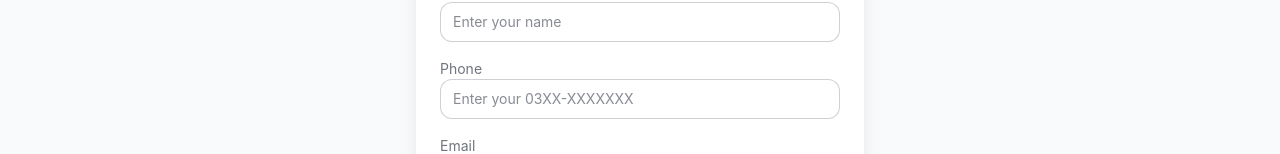
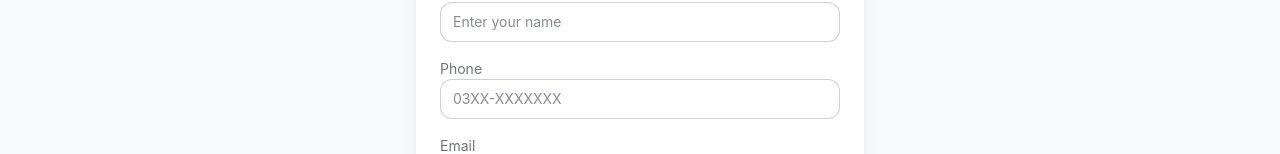
Before and after one commit to salmanshahidmalik/Ecommerce-Store, a React (Vite) app: page /register in a window 1280 px wide. Shown: the part 274-428 px from the top of the page. Built offline with nearby package versions, Linux system fonts and the light colour scheme.

Commit message:
Orderconfirmation page added and minor tweaks in registration form placeholder

```diff
--- a/src/App.jsx
+++ b/src/App.jsx
@@ -33,6 +33,8 @@ function App() {
 
         <Route path="/cart" element={<Cart />} />
 
+        <Route path="/orderconfirmation" element={<OrderConfirmation />} />
+
         <Route path="/login" element={<Login />} />
 
         <Route path="/wishlist" element={<Wishlist />} />
--- a/src/pages/Register.jsx
+++ b/src/pages/Register.jsx
@@ -33,7 +33,7 @@ function Register() {
 
               <input
                 type="tel"
-                placeholder="Enter your 03XX-XXXXXXX"
+                placeholder="03XX-XXXXXXX"
                 className="input input-bordered w-full"
               />
             </div>
```
